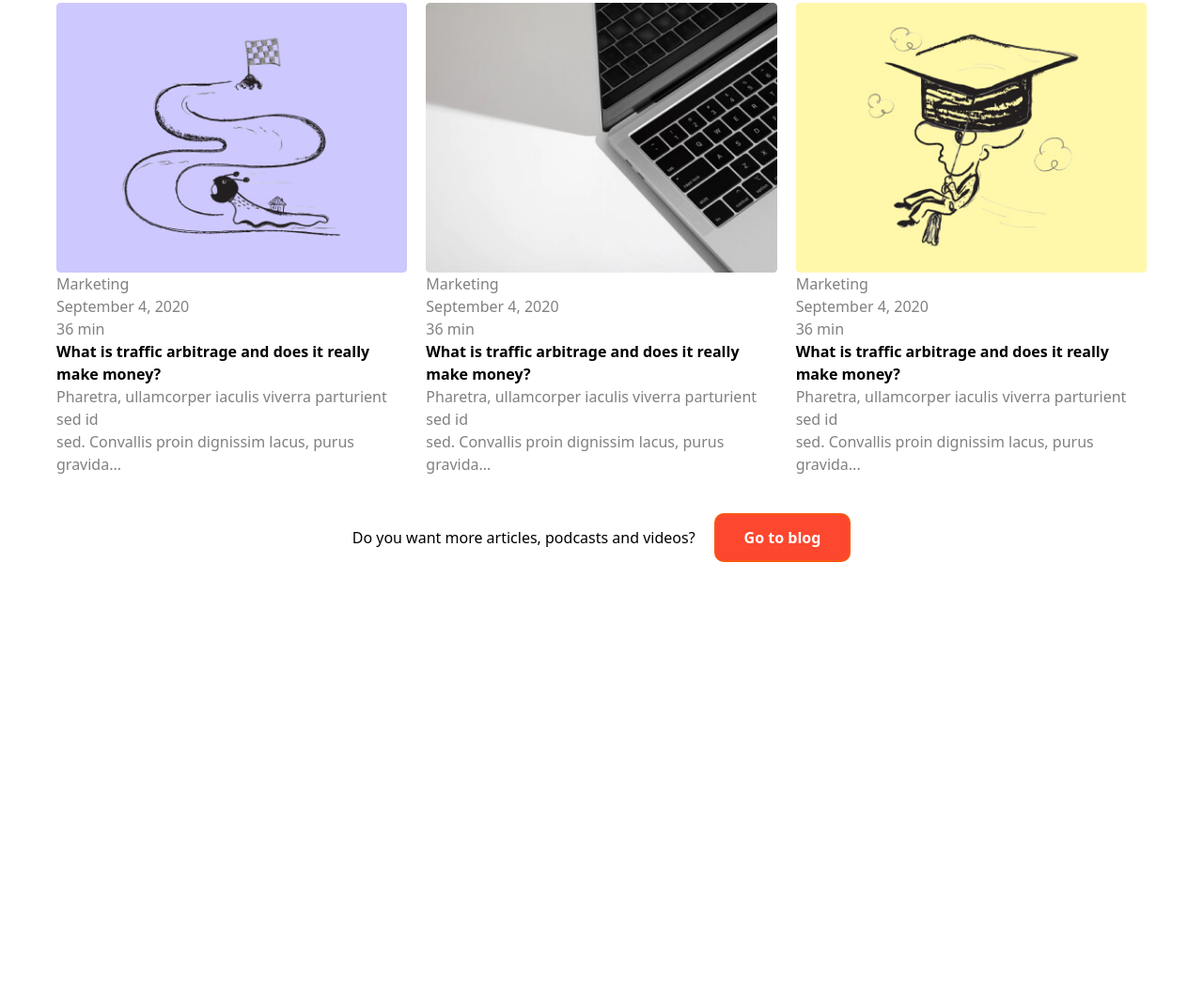
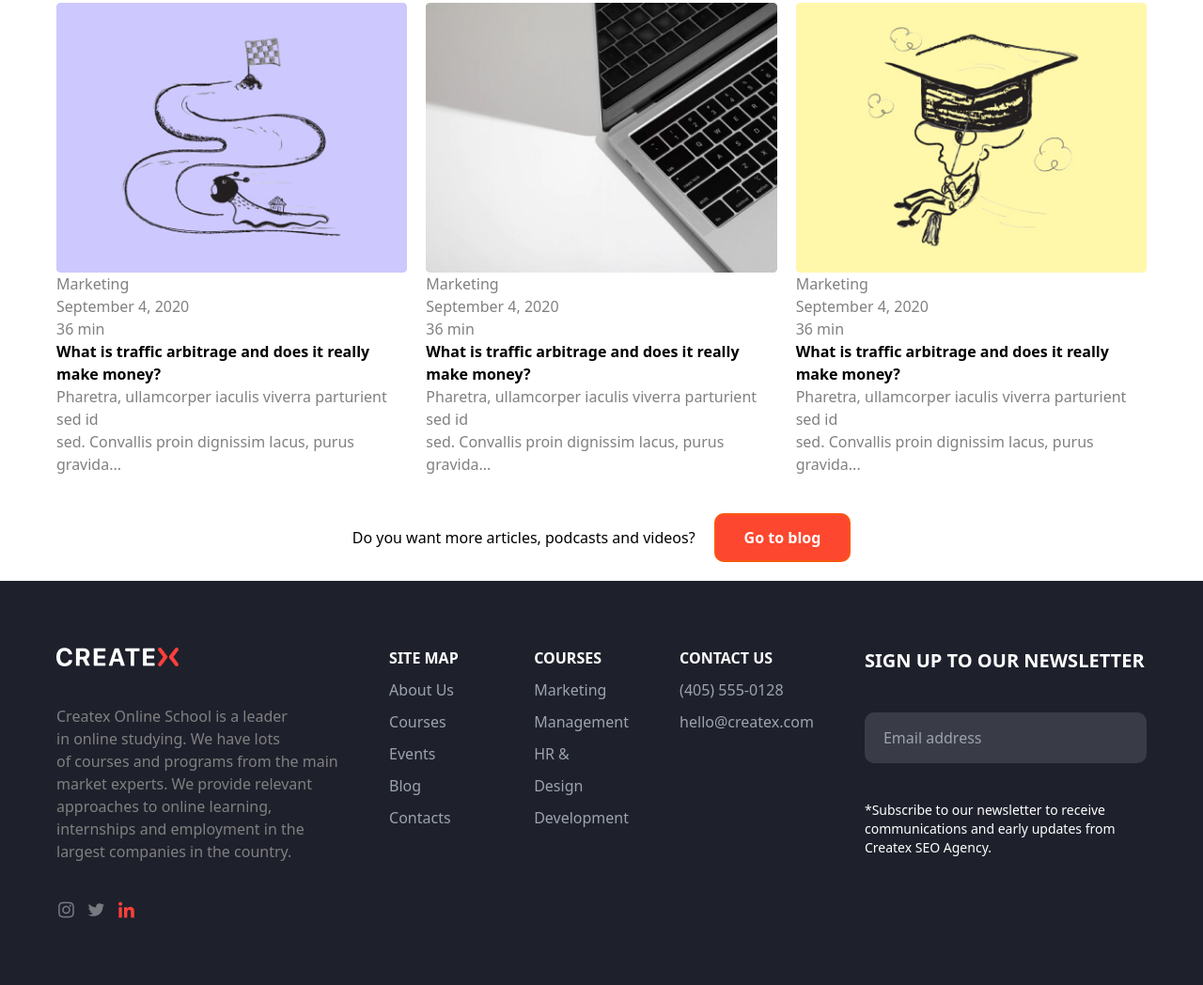
Before and after one commit to axmadsho/6kasa, a website: page src/ahmad.html in a window 1280 px wide. Shown: the part 2044-3092 px from the top of the page at 94% size. Before the commit the page ends 2662 px from the top, so only its background shows below. Drawn offline with nearby package versions, Linux system fonts and the light colour scheme; files that its build step writes are made by us from their sources.

Commit message:
by ahmad

```diff
--- a/src/ahmad.html
+++ b/src/ahmad.html
@@ -214,5 +214,56 @@
   </section>
 
 
+
+  <section class="bg-[#1E212C] py-[50px]">
+    <aside class="max-w-[1200px] m-auto p-[20px] flex flex-col lg:flex-row gap-[50px] justify-between items-center lg:items-start text-center lg:text-left">
+
+      <div class="flex flex-col items-start gap-[40px] max-w-[300px]">
+        <img src="/logo (1).png" alt="">
+        <p class="text-[gray]">
+          Createx Online School is a leader in online studying. We have lots of courses and programs from the main market experts. We provide relevant approaches to online learning, internships and employment in the largest companies in the country.
+        </p>
+        <img src="/socials 1.png" alt="">
+      </div>
+
+      <ul class="flex flex-col items-start gap-[10px]">
+        <li class="text-white font-bold w-[100px]">SITE MAP</li>
+        <li class="text-gray-400">About Us</li>
+        <li class="text-gray-400">Courses</li>
+        <li class="text-gray-400">Events</li>
+        <li class="text-gray-400">Blog</li>
+        <li class="text-gray-400">Contacts</li>
+      </ul>
+
+      <ul class="flex flex-col items-start gap-[10px]">
+        <li class="text-white font-bold">COURSES</li>
+        <li class="text-gray-400">Marketing</li>
+        <li class="text-gray-400">Management</li>
+        <li class="text-gray-400">HR &</li>
+        <li class="text-gray-400">Design</li>
+        <li class="text-gray-400">Development</li>
+      </ul>
+
+      <ul class="flex flex-col items-start gap-[10px]">
+        <li class="text-white font-bold">CONTACT US</li>
+        <li class="text-gray-400">(405) 555-0128</li>
+        <li class="text-gray-400">hello@createx.com</li>
+      </ul>
+
+      <div class="flex flex-col items-start gap-[40px] max-w-[300px]">
+        <h1 class="text-white font-bold text-[20px] text-left">SIGN UP TO OUR NEWSLETTER</h1>
+        <form action="" class="w-full">
+          <input class="bg-[#393C46] rounded-[10px] px-[20px] py-[15px] w-full" type="email" placeholder="Email address">
+        </form>
+        <p class="text-white text-sm">
+          *Subscribe to our newsletter to receive communications and early updates from Createx SEO Agency.
+        </p>
+      </div>
+
+    </aside>
+  </section>
+
+
+
 </body>
 </html>
```
Also changed, not shown: logo (1).png (added).
